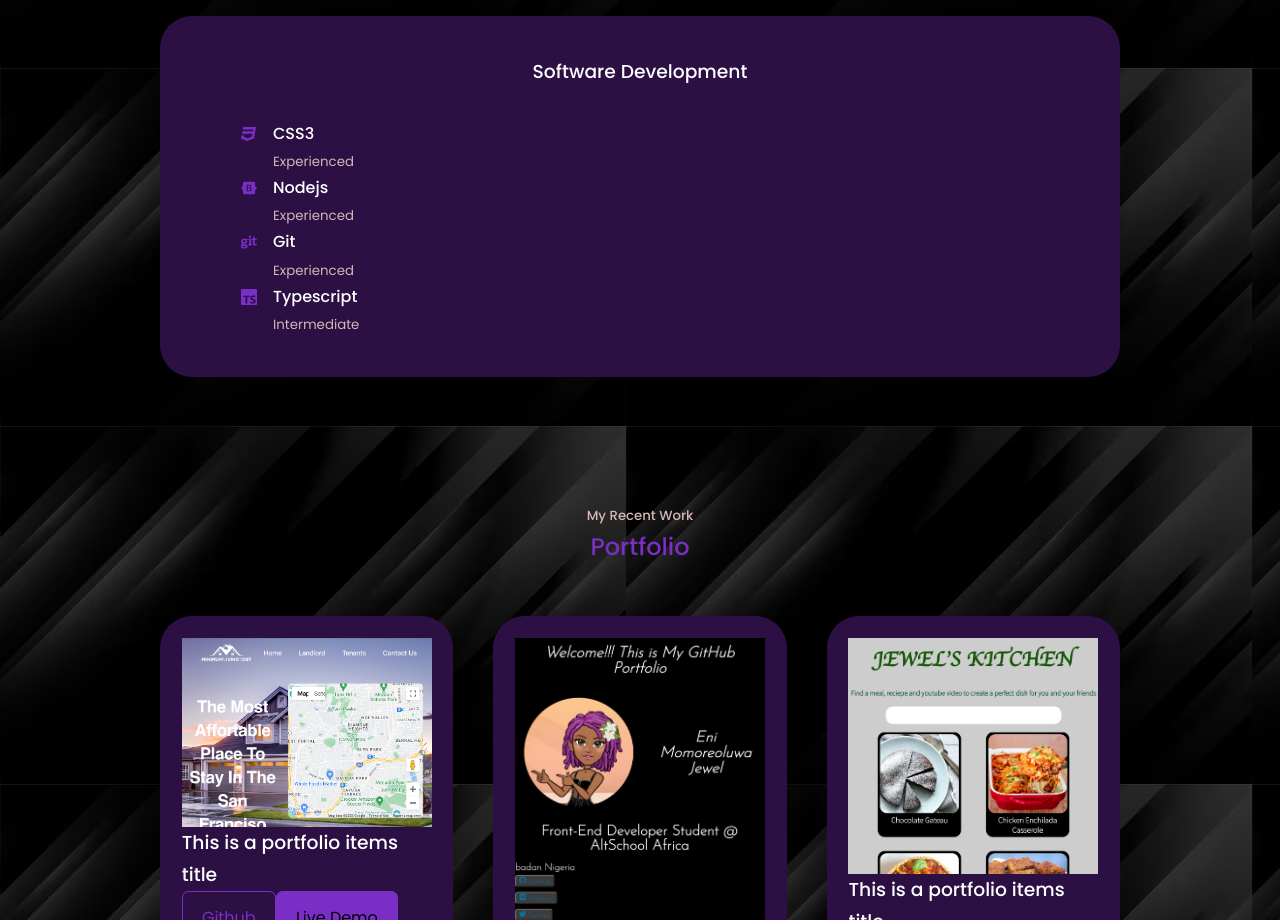
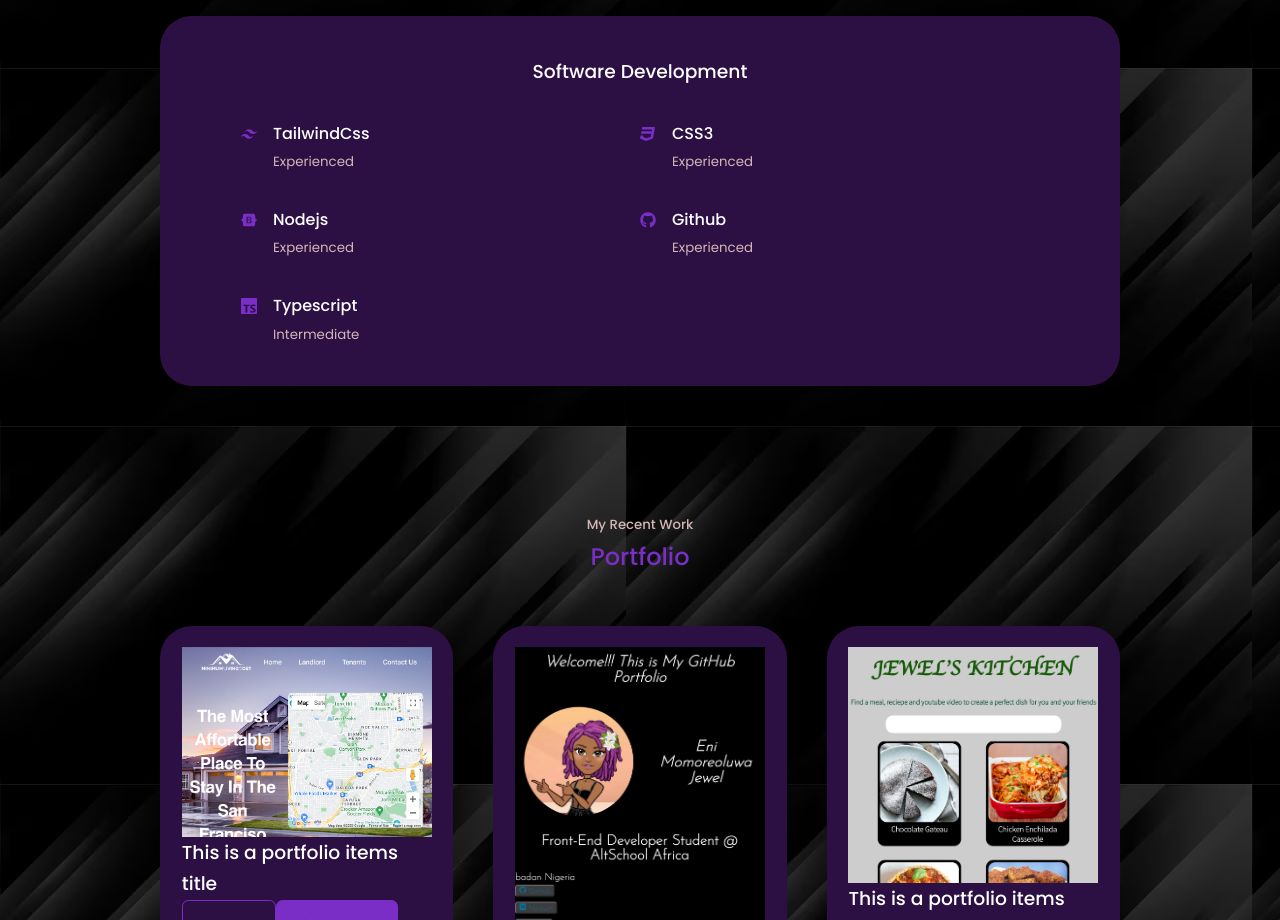
Before and after one commit to Jeweleni/Portfolio, a React (Create React App) app: page / in a window 1280 px wide. Shown: the part 2080-3000 px from the top of the page. Built offline with nearby package versions, Linux system fonts and the light colour scheme; a web font is replaced by a local one.

Commit message:
experience

```diff
--- a/src/Components/Experience/Experience.js
+++ b/src/Components/Experience/Experience.js
@@ -1,8 +1,8 @@
 import React from "react";
 import "./Experience.css";
-import { FaBootstrap, FaCss3, FaGit, FaHtml5, FaReact, FaVuejs } from "react-icons/fa";
+import { FaBootstrap, FaCss3, FaGit, FaGithub, FaHtml5, FaReact, FaVuejs } from "react-icons/fa";
 import { TbBrandNextjs, TbBrandJavascript } from "react-icons/tb";
-import {  SiTypescript } from "react-icons/si";
+import {  SiTailwindcss, SiTypescript } from "react-icons/si";
 const Experience = () => {
     return (
         <section id="experience">
@@ -54,7 +54,14 @@ const Experience = () => {
 
                 <div className="experience__backend">
                     <h3>Software Development</h3>
-                    <div className="experinece__content">
+                    <div className="experience__content">
+                    <article className="experience__details">
+                            <SiTailwindcss className="experience__details-icon"/>
+                            <div>
+                            <h4>TailwindCss</h4>
+                            <small className="text-light">Experienced</small>
+                            </div>
+                        </article>
                         <article className="experience__details">
                             <FaCss3 className="experience__details-icon"/>
                             <div>
@@ -71,9 +78,9 @@ const Experience = () => {
                         </article>
 
                         <article className="experience__details">
-                            <FaGit className="experience__details-icon"/>
+                            <FaGithub className="experience__details-icon"/>
                             <div>
-                            <h4>Git</h4>
+                            <h4>Github</h4>
                             <small className="text-light">Experienced</small>
                             </div>
                         </article>
--- a/src/Components/Portfolio/Portfolio.css
+++ b/src/Components/Portfolio/Portfolio.css
@@ -21,7 +21,6 @@
 .portfolio__item-image{
     border-radius: 1.5rem;
     overflow: hidden;
-
 }
 
 .portfolio__item h3{
```
